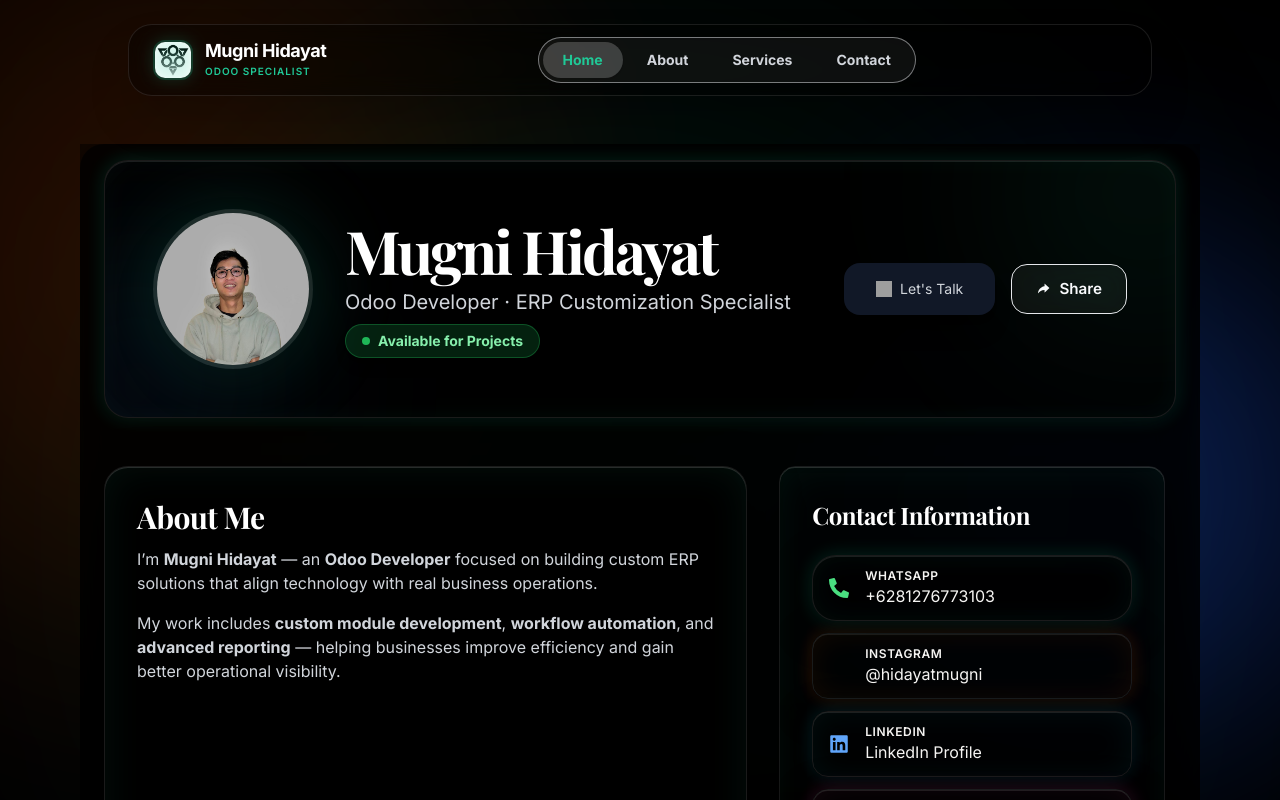
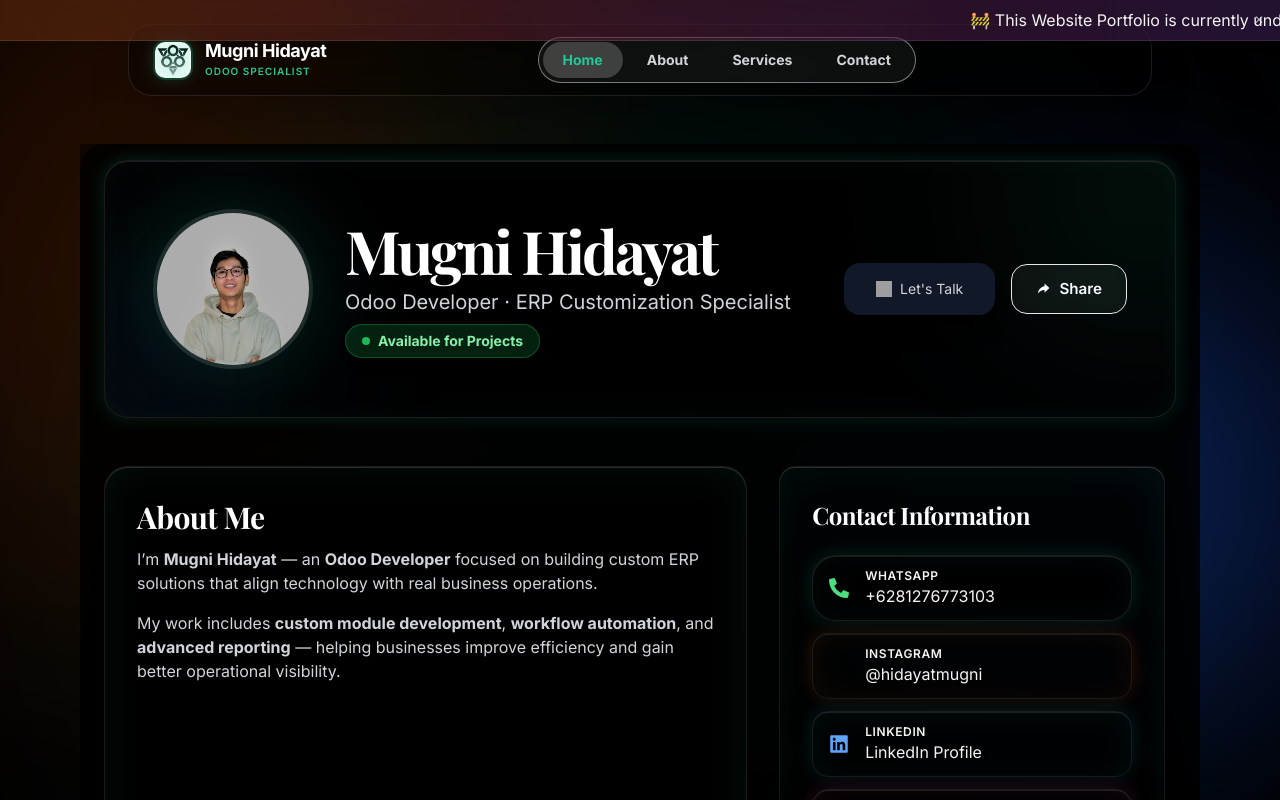
Before and after one commit to hidayatmugni/odoo-dev, a React (Vite) app: page / in a window 1280 px wide. Shown: the top 800 px of the page. Built offline with nearby package versions, Linux system fonts and the light colour scheme; grey boxes are pictures that could not be loaded.

Commit message:
feat : alert under development

```diff
--- /dev/null
+++ b/src/components/DevelopmentBanner.jsx
@@ -0,0 +1,37 @@
+import React, { useState } from "react";
+import { motion } from "framer-motion";
+
+export default function DevelopmentBanner() {
+  const [visible, setVisible] = useState(true);
+
+  if (!visible) return null;
+
+  return (
+    <div className="fixed top-0 left-0 w-full z-[9999]">
+      <div className="relative overflow-hidden backdrop-blur-xl bg-gradient-to-r from-orange-500/20 via-pink-500/20 to-purple-500/20 border-b border-white/10">
+
+        {/* Running Text */}
+        <motion.div
+          initial={{ x: "100%" }}
+          animate={{ x: "-100%" }}
+          transition={{
+            repeat: Infinity,
+            duration: 30,
+            ease: "linear",
+          }}
+          className="whitespace-nowrap py-2 text-sm md:text-base font-medium text-center"
+        >
+          🚧 This Website Portfolio is currently under development. Some features may be incomplete. Thank you for your patience.
+        </motion.div>
+
+        {/* Close Button */}
+        <button
+          onClick={() => setVisible(false)}
+          className="absolute right-4 top-1/2 -translate-y-1/2 text-xs opacity-70 hover:opacity-100 transition"
+        >
+          ✕
+        </button>
+      </div>
+    </div>
+  );
+}
--- a/src/main.jsx
+++ b/src/main.jsx
@@ -5,11 +5,13 @@
 import "./index.css";
 import { AppProvider } from "./context/AppContext";
 import ScrollToTop from "./components/ScrollToTop.";
+import DevelopmentBanner from "./components/DevelopmentBanner";
 
 createRoot(document.getElementById("root")).render(
   <React.StrictMode>
     <AppProvider>
       <BrowserRouter>
+        <DevelopmentBanner />
         {/* Background Wrapper dengan Logic Theme */}
         <div className="relative min-h-screen transition-colors duration-700 bg-black">
 
```
